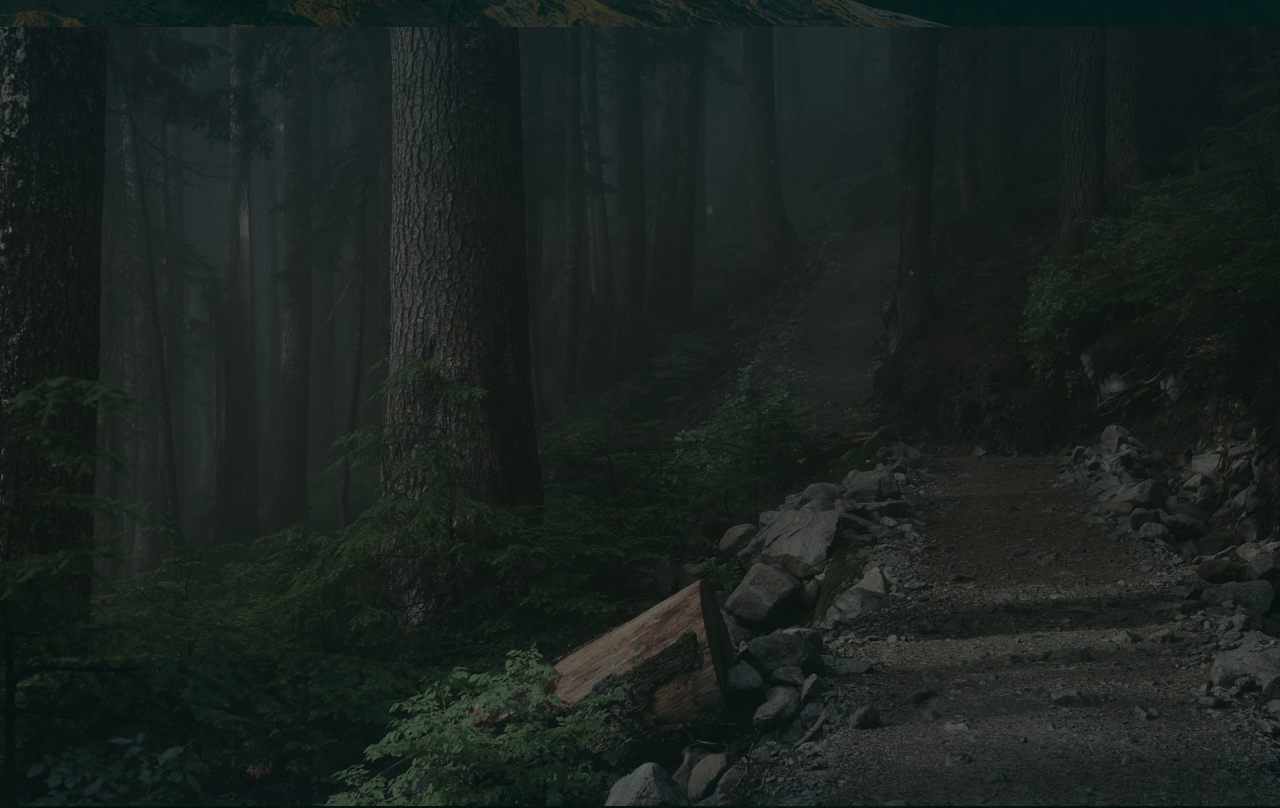
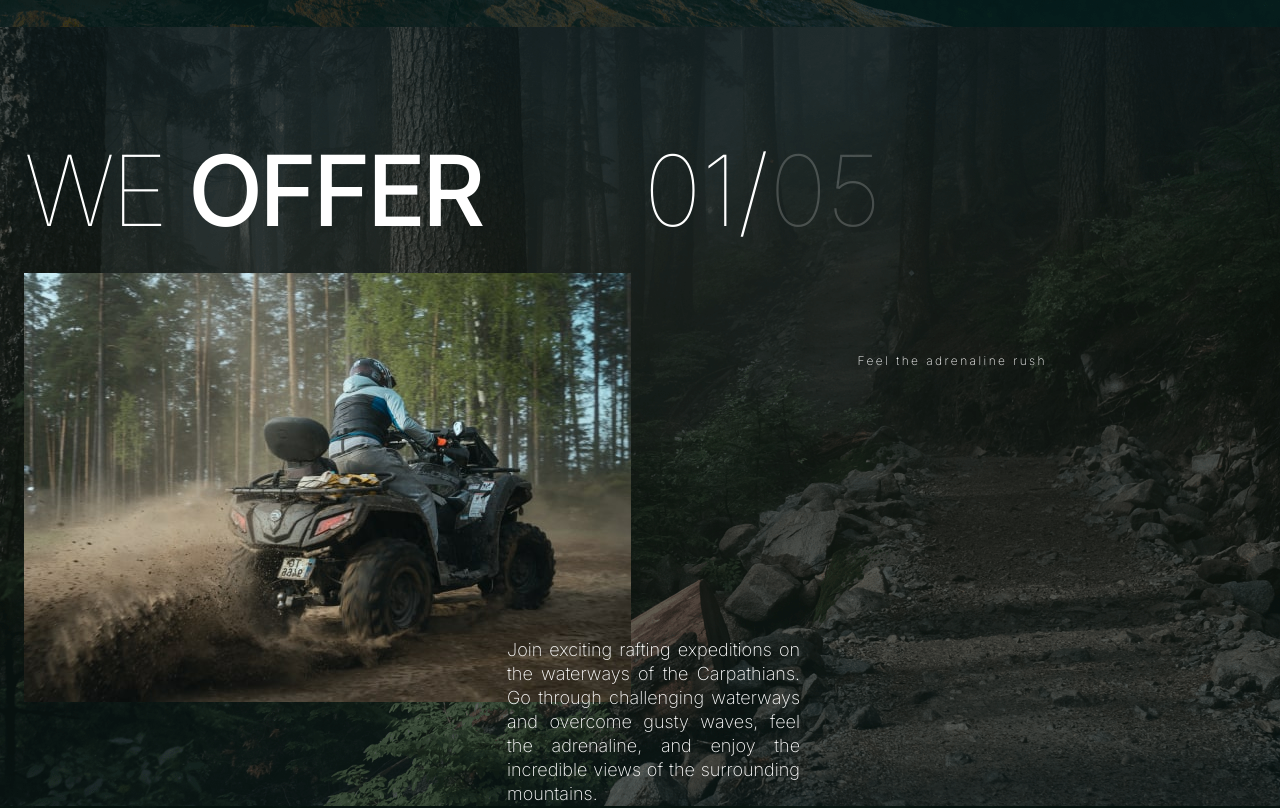
Before and after one commit to Olena-Rudnieva/next-js-carptravel, a Next.js app: page / in a window 1280 px wide. Shown: the part 1560-2368 px from the top of the page. Built offline with nearby package versions, Linux system fonts and the light colour scheme.

Commit message:
Add services swiper

```diff
--- a/app/components/ServiceCard.js
+++ b/app/components/ServiceCard.js
@@ -1,30 +1,29 @@
 import Image from 'next/image';
 
-export default function ServiceCard(card) {
+export default function ServiceCard({ service }) {
   return (
-    <div>
-      <div className="text-white">
-        <div className="md:flex md:gap-[170px] xl:gap-[162px]">
-          <h2 className="text-[40px] md:text-[67px] xl:text-[98px] font-thin leading-[56px] md:leading-[78px] xl:leading-[119px] tracking-[-1.6px] md:tracking-[-2.68px] xl:tracking-[-3.92px] uppercase mb-6 md:mb-9 xl:mb-[23px]">
-            WE <span className="font-medium">OFFER</span>
-          </h2>
-        </div>
-        <p className="text-[43px] leading-[52px] md:text-[67px] md:leading-[78px] xl:leading-[119px] xl:text-[98px] font-thin text-right mb-4">
-          <span>{card.number}</span>/
+    <div className="text-white relative h-[851px] md:h-[621px] xl:h-[779px]">
+      <div className="md:flex md:gap-[170px] xl:gap-[162px]">
+        <h2 className="text-[40px] md:text-[67px] xl:text-[98px] font-thin leading-[56px] md:leading-[78px] xl:leading-[119px] tracking-[-1.6px] md:tracking-[-2.68px] xl:tracking-[-3.92px] uppercase mb-6 md:mb-9 xl:mb-[23px]">
+          WE <span className="font-medium">OFFER</span>
+        </h2>
+        <p className="text-[43px] leading-[52px] md:text-[67px] md:leading-[78px] xl:leading-[119px] xl:text-[98px] font-thin text-right mb-4 md:mb-0">
+          <span>{service.number}</span>/
           <span className="text-white text-opacity-20">05</span>
         </p>
+      </div>
 
-        {/* <div className="md:flex md:gap-5">
+      <div className="">
         <Image
-          src={card.photo}
-          alt="Offer 1"
-          className="mb-3 md:mb-0 xl:mb-0 w-[280px] h-[213px] md:w-[463px] md:h-[370px] xl:w-[607px] xl:h-[429px]"
-        /> */}
+          src={service.photo}
+          alt="Service"
+          className="mb-3 mx-auto md:mx-0 md:mr-auto md:mb-0 xl:mb-0 w-[280px] h-[213px] md:w-[463px] md:h-[370px] xl:w-[607px] xl:h-[429px]"
+        />
 
         <div>
-          {/* <p className="text-xs font-extralight leading-6 tracking-[2.4px] text-right mb-6 md:absolute md:top-[379px] md:right-[60px] xl:top-[218px] xl:right-[209px]">
-            {card.callText}
-          </p> */}
+          <p className="text-xs font-extralight leading-6 tracking-[2.4px] text-right mb-6 md:absolute md:top-[315px] md:left-[483px] xl:top-[218px] xl:right-[209px]">
+            {service.callText}
+          </p>
           {/* <ul className="text-xl md:text-[22px] xl:text-[28px] font-extralight leading-[17px] md:leading-[18px] xl:leading-[24px] uppercase text-white text-opacity-50  xl:mb-[23px]  md:max-w-[220px] xl:max-w-[250px]">
             <li className="mb-4 xl:mb-6">ATVs Traveling</li>
             <li className="mb-4 xl:mb-6">Rock climbing</li>
@@ -33,12 +32,11 @@ export default function ServiceCard(card) {
             <li className="">Rafting</li>
           </ul> */}
 
-          {/* <div>
-            <p className="absolute bottom-[56px] text-sm md:text-[13px] md:bottom-[64px] md:w-[221px] xl:text-[18px] xl:bottom-[104px]  xl:right-[104px] font-extralight leading-5 xl:leading-6 xl:w-[293px] xl:text-justify">
-              {card.description}
+          <div>
+            <p className="absolute bottom-[112px] text-sm md:text-[13px] md:bottom-[128px] md:left-[483px] md:w-[221px] xl:text-[18px] xl:bottom-[104px]  xl:right-[104px] font-extralight leading-5 xl:leading-6 xl:w-[293px] xl:text-justify">
+              {service.description}
             </p>
-          </div> */}
-          {/* </div> */}
+          </div>
         </div>
       </div>
     </div>
--- a/app/layout.js
+++ b/app/layout.js
@@ -12,9 +12,6 @@ export const metadata = {
 export default function RootLayout({ children }) {
   return (
     <html lang="en">
-      <Head>
-        <link rel="icon" href="/app/favicon.ico" />
-      </Head>
       <body className={inter.className}>{children}</body>
     </html>
   );
--- a/app/pages/Services.js
+++ b/app/pages/Services.js
@@ -6,6 +6,8 @@ import img3 from '../../public/service3-img.jpg';
 import img4 from '../../public/service4-img.jpg';
 import img5 from '../../public/service5-img.jpg';
 import ServiceCard from '../components/ServiceCard';
+import { Swiper, SwiperSlide } from 'swiper/react';
+import 'swiper/css';
 
 const servicesData = [
   {
@@ -46,7 +48,7 @@ const servicesData = [
     callText: 'Trust the flow',
     description:
       'Join exciting rafting expeditions on the waterways of the Carpathians. Go through challenging waterways and overcome gusty waves, feel the adrenaline, and enjoy the incredible views of the surrounding mountains.',
-    image: img5,
+    photo: img5,
   },
 ];
 
@@ -54,12 +56,21 @@ export default function Services() {
   return (
     <section
       id="services"
-      className="relative bg-services bg-cover bg-right text-white py-14 md:py-16 xl:py-[104px] h-[851px] md:h-[621px] xl:h-[779px]"
+      className=" bg-services bg-cover bg-right text-white py-14 md:py-16 xl:py-[104px] h-[851px] md:h-[621px] xl:h-[779px]"
     >
       <div className="container ">
-        {/* {servicesData.map((card) => {
-          return <ServiceCard key={card.number} card={card} />;
-        })} */}
+        <Swiper
+          spaceBetween={50}
+          slidesPerView={1}
+          onSlideChange={() => console.log('slide change')}
+          onSwiper={(swiper) => console.log(swiper)}
+        >
+          {servicesData.map((service) => (
+            <SwiperSlide key={service.number}>
+              <ServiceCard service={service} />
+            </SwiperSlide>
+          ))}
+        </Swiper>
       </div>
     </section>
   );
```
Also changed, not shown: 1 other file (tests, documents, lock files or other folders).
